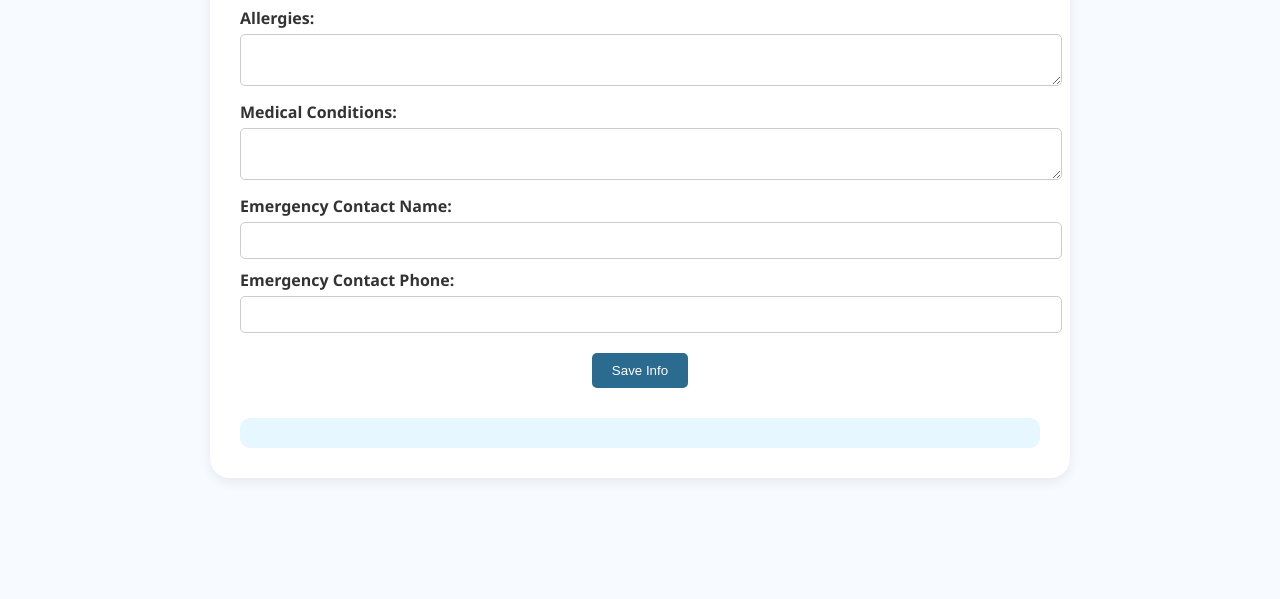
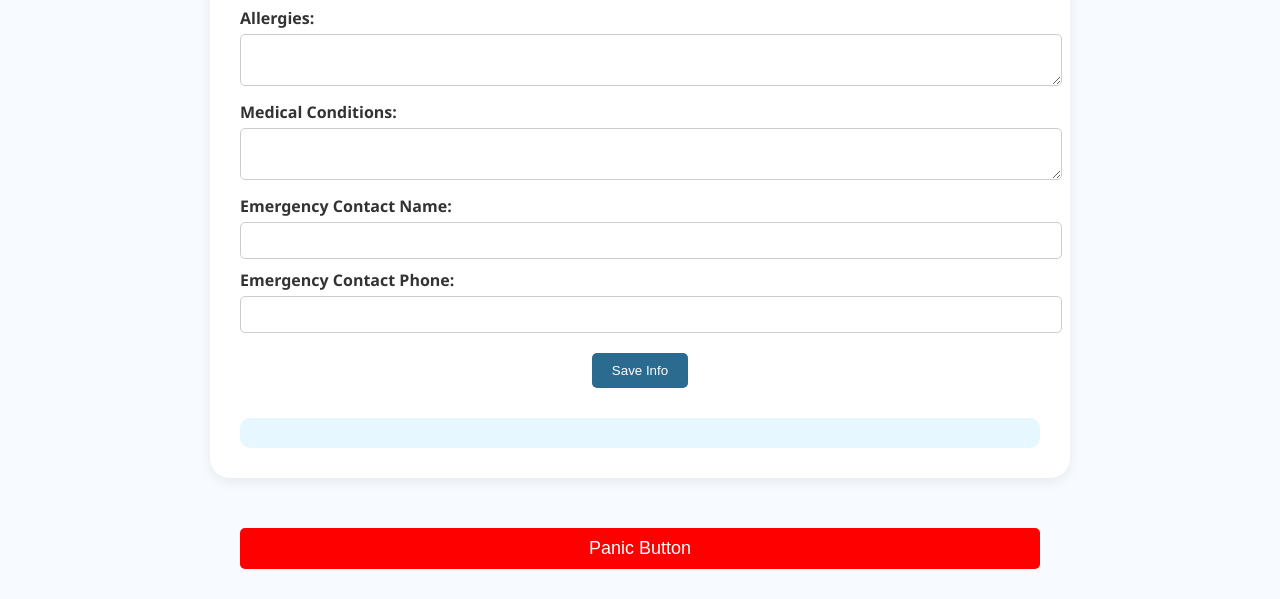
Before and after one commit to WinstonChin/Bed_Assignment, a website: page Contacts/emergency.html in a window 1280 px wide. Shown: the part 323-922 px from the top of the page. Before the commit the page ends 831 px from the top, so only its background shows below. Drawn offline with Linux system fonts and the light colour scheme; no server answers; files whose address does not match are found by name.

Commit message:
updated html files

```diff
--- a/Contacts/emergency.html
+++ b/Contacts/emergency.html
@@ -68,6 +68,30 @@
       border-radius: 10px;
       text-align: left;
     }
+
+    /* Panic Button Styling */
+    #panicButtonContainer {
+      margin-top: 30px;
+      padding: 0 20px; /* Matching the card's padding */
+      max-width: 800px; /* Ensure it matches the card's width */
+      margin-left: auto;
+      margin-right: auto;
+    }
+
+    #panicButton {
+      padding: 10px 20px;
+      background: red;
+      color: white;
+      border: none;
+      border-radius: 5px;
+      width: 100%; /* Same width as the card's inner content */
+      font-size: 18px;
+      cursor: pointer;
+    }
+
+    #panicButton:hover {
+      background: darkred;
+    }
   </style>
 </head>
 <body>
@@ -97,6 +121,11 @@
       <button onclick="submitEmergencyInfo()">Save Info</button>
 
       <div class="info-display" id="infoDisplay"></div>
+    </div>
+
+    <!-- Panic Button Container -->
+    <div id="panicButtonContainer">
+      <button id="panicButton" onclick="triggerPanicAlert()">Panic Button</button>
     </div>
   </main>
 
@@ -141,6 +170,12 @@
       `;
     }
 
+    // Function to handle panic button click
+    function triggerPanicAlert() {
+      alert("Panic Alert Triggered! Help is on the way.");
+      // Additional functionality to handle panic alert can be added here (e.g., API call)
+    }
+
     window.onload = loadEmergencyInfo;
   </script>
 </body>
```
Also changed, not shown: Daily-Planner/dailyPlanner.html (deleted, +0 -20 lines), Daily-Planner/dailyPlanner.js (+25 -0 lines).
